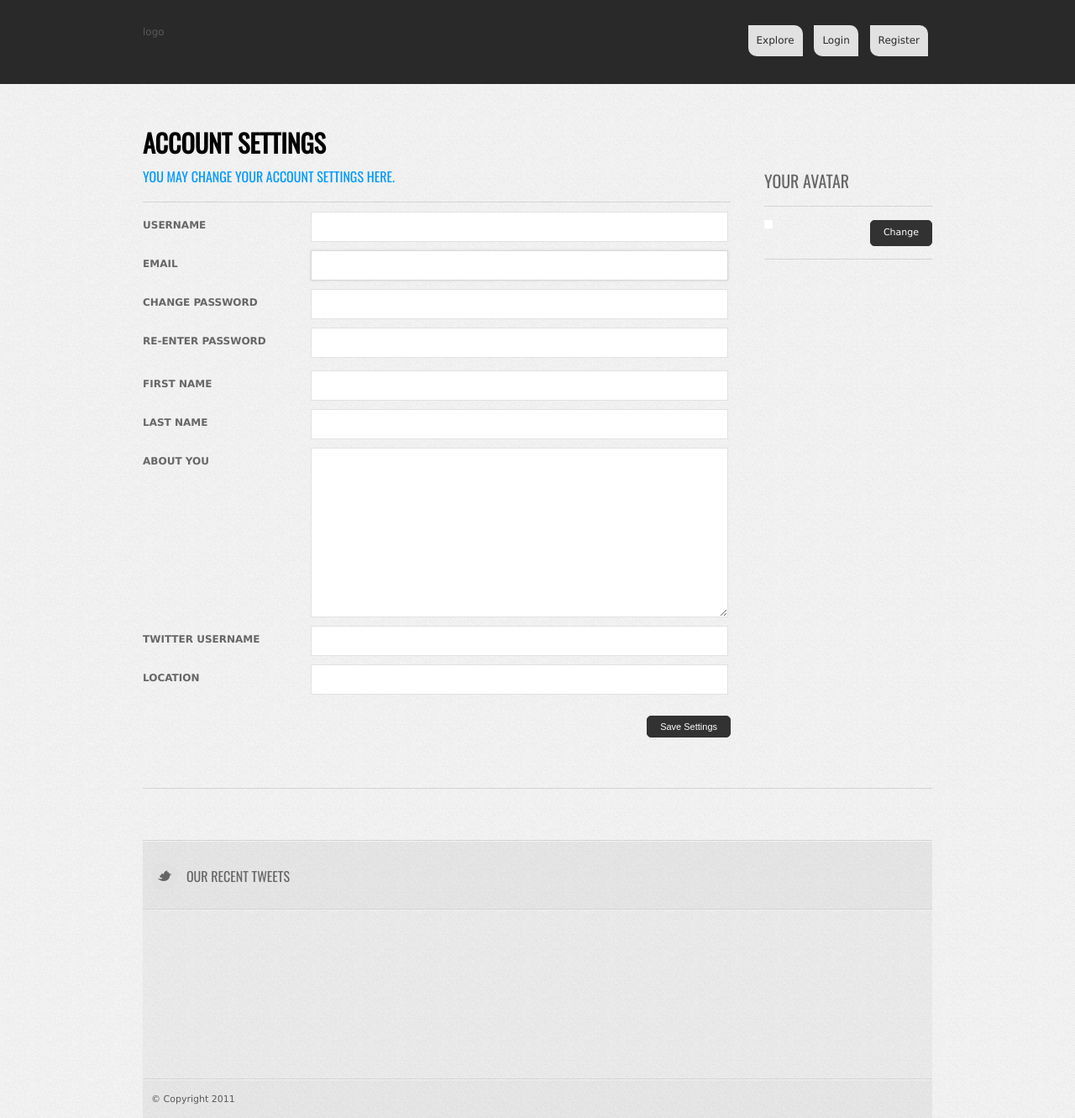
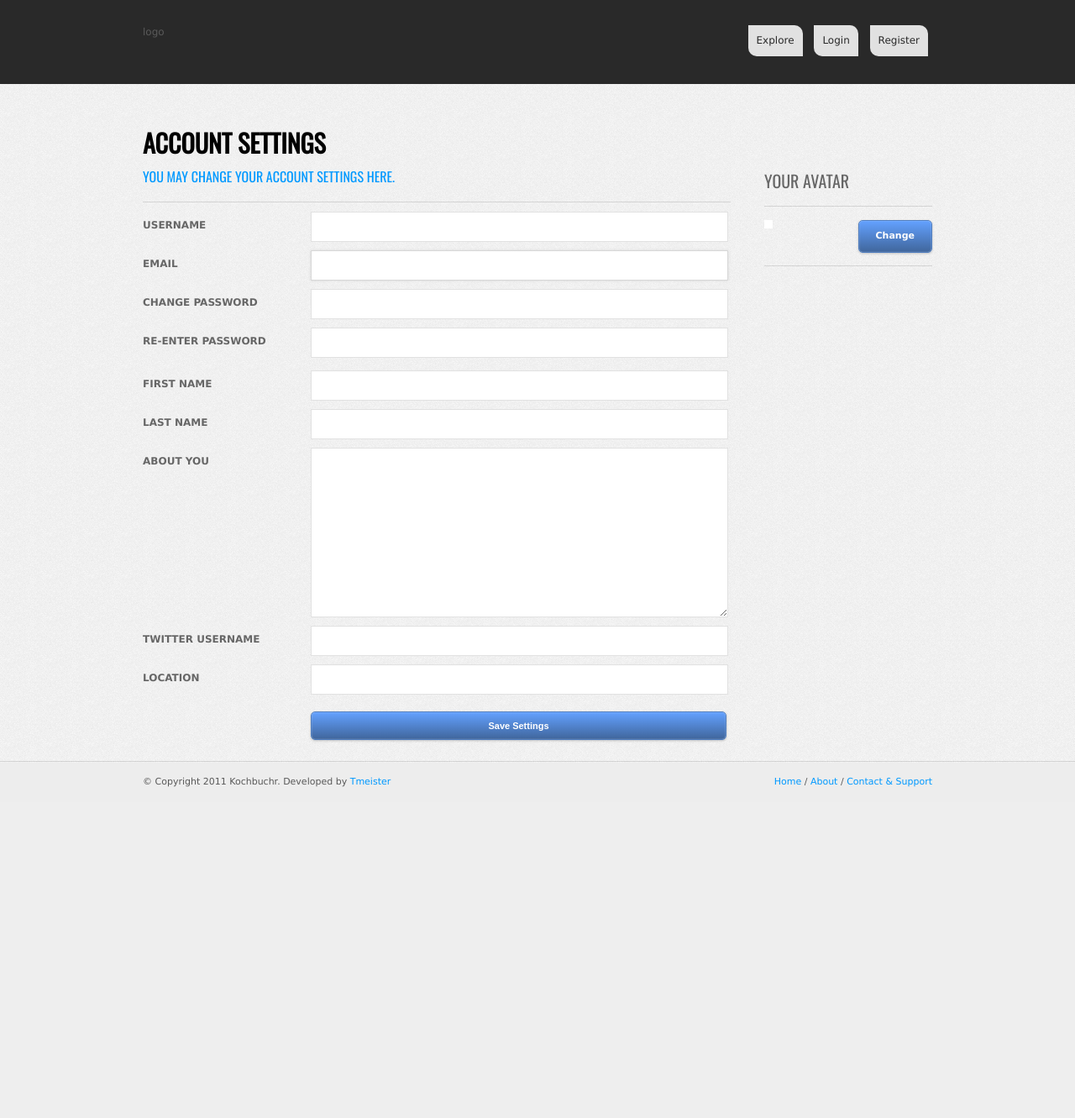
Before and after one commit to Tmeister/pykochr, a Python web app: template templates/profile.html in a window 1280 px wide. Shown: the whole page at 84% size. After the commit the page ends 937 px from the top, so only its background shows below. Run offline with Jinja, Linux system fonts and the light colour scheme; the template is opened without the code that fills it, so the values that code supplies are empty; some web fonts are replaced.

Commit message:
Friendship System and some buttons

```diff
--- a/static/css/style.css
+++ b/static/css/style.css
@@ -811,7 +811,7 @@ p.error{
 	margin-left: auto;
 	margin-right: auto;
 	min-width: 940px;
-	min-height: 940px;
+	min-height: 760px;
 	width:940px;
 	padding-left:30px;
 	padding-right:30px;
@@ -830,6 +830,15 @@ p.error{
 	padding-right:30px;
 	padding-top:30px;
 	background-color:#292929;
+	background-repeat:repeat-y;
+}
+.wrapper-footer {
+	margin-left: auto;
+	margin-right: auto;
+	min-width: 940px;
+	width:940px;
+	padding-left:30px;
+	padding-right:30px;
 	background-repeat:repeat-y;
 }
 .left {
@@ -2304,9 +2313,13 @@ li.sfHover > a > .sf-sub-indicator {
 	padding-top:7px;
 }
 .footer {
-	background-image:url('../images/footer.png');
-	height:200px;
-}
+	/*background-image:url('../images/footer.png');*/
+	background:#e8e8e8;
+}
+.full-footer-bottom{
+	background:#ededed;
+}
+
 .from-blog {
 	width:200px;
 	float:left;
@@ -2335,6 +2348,7 @@ footer .flickr {
 .full-top{
 	 background:#292929;
 }
+
 /******************************************************************************
 ** Simple Modal
 ******************************************************************************/
@@ -2756,3 +2770,90 @@ textarea { font: 11px Verdana, Arial, Helvetica, sans-serif; }
 .like:hover{background: url(../images/icons-like.png) 0 -18px no-repeat;}
 .liked{color:#EA4C85;background: url(../images/icons-like.png) 0 -36px no-repeat;}
 #uploadavatar{display:none;}
+
+.follow-button,
+.unfollow-button,
+.action-button,
+.save-button,
+.blue-button
+ {
+	color: #ffffff;
+	padding: 10px 20px;
+	text-align:center;
+	font-weight:bold;
+	font-size:11px;
+	border-radius: 5px;
+	-moz-border-radius: 5px;
+	-webkit-border-radius: 5px;
+	-moz-box-shadow:
+		0px 1px 3px rgba(000,000,000,0.2),
+		inset 0px 0px 1px rgba(255,255,255,1);
+	-webkit-box-shadow:
+		0px 1px 3px rgba(000,000,000,0.2),
+		inset 0px 0px 1px rgba(255,255,255,1);
+}
+.follow-button{
+	background: -moz-linear-gradient(
+		top,
+		#b5d24e 0%,
+		#507200);
+	background: -webkit-gradient(
+		linear, left top, left bottom,
+		from(#b5d24e),
+		to(#507200));
+	border: 1px solid #8EAD24;
+	text-shadow:
+		0px 2px 0px rgba(082,140,006,0.7),
+		0px 2px 0px rgba(255,255,255,0.3);
+}
+
+.unfollow-button{
+	background: -moz-linear-gradient(
+		top,
+		#f06666 0%,
+		#b10303);
+	background: -webkit-gradient(
+		linear, left top, left bottom,
+		from(#f06666),
+		to(#b10303));
+	border: 1px solid #b40505;
+	text-shadow:
+		0px -1px 0px rgba(97,5,23,0.7),
+		0px 1px 0px rgba(255,255,255,0.3);
+}
+.action-button{
+	background: -moz-linear-gradient(
+		top,
+		#ea4c89 0%,
+		#b03464);
+	background: -webkit-gradient(
+		linear, left top, left bottom,
+		from(#ea4c89),
+		to(#b03464));
+	border: 1px solid #bd6e8c;
+}
+.save-button{
+	background: -moz-linear-gradient(
+		top,
+		#f55929 0%,
+		#cc512b);
+	background: -webkit-gradient(
+		linear, left top, left bottom,
+		from(#f55929),
+		to(#cc512b));
+	border: 1px solid #e66943;
+	}
+
+.blue-button{
+	background: -moz-linear-gradient(
+		top,
+		#63a1ff 0%,
+		#40669c);
+	background: -webkit-gradient(
+		linear, left top, left bottom,
+		from(#63a1ff),
+		to(#40669c));
+	border: 1px solid #507ebf;
+}
+.block{display:block;}
+.form-width{width:495px;}
--- a/templates/base.html
+++ b/templates/base.html
@@ -31,35 +31,22 @@
             <!-- CONTENT BLOCK -->
             {% block content %}{%endblock%}
             <!-- END CONTENT BLOCK -->
-            <div class="one separator"></div>
             <!-- END MAIN CONTENT -->
             <!-- TWITTER -->
-            <div class="one separator"></div>
-            <div class="one notopmargin tweet">
-    			<div class="one-fourth notopmargin">
-                    <div class="small-round-icon-gray left">
-    					<div class="icon-gray-small icon99-gray"><a href="/"><img src="/static/images/1px.png" alt="" width="24px" height="24px" /></a></div>
-    				</div>
-                    <h4 class="left">Our Recent tweets</h4>
-                </div>
-                <div class="three-fourth notopmargin last">
-                	<!-- TWEET -->
-                </div>
-    		</div>
-            <!-- END TWITTER -->
-            <div class="one separator notopmargin"></div>
-            <!-- FOOTER BLOCK -->
-            <div class="one notopmargin footer"></div>
-            <!-- END FOOTER -->
-            <!-- BOTOOM LINE -->
-            <div class="one separator notopmargin"></div>
-            <div class="one bottom-line notopmargin">
-                <p class="margin15 left">© Copyright 2011</p>
-                <p class="right margin15"></p>
-            </div>
-            <!-- END BOTTOM LINE -->
             <div class="clear"></div>
         </div>
         <!-- END MAIN WRAPPER -->
+        <div class="separator"></div>
+        <div class="full-footer-bottom">
+            <div class="wrapper-footer">
+                <div class="one notopmargin">
+                    <p class="margin15 left">© Copyright 2011 Kochbuchr. Developed by <a class="link" href="http://tmeister.net" target="_blank">Tmeister</a></p>
+                    <p class="right margin15">
+                        <a class="link" href="/">Home</a> / <a class="link" href="">About</a> / <a class="link" href="">Contact &amp; Support</a>
+                    </p>
+                </div>
+                <div class="clear"></div>
+            </div>
+        </div>
     </body>
 </html>
--- a/templates/new_koch.html
+++ b/templates/new_koch.html
@@ -84,7 +84,10 @@
 			<div class="field info-box-red"><span class="koch_status"></span></div>
 			<div class="field box box-green"><span class="koch_status"></span></div>
 			<div class="clear"></div>
-			<input type="button" class="button black right" id="koch_save" value="Save Recipe">
+			<div class="input field">
+				<label for="koch_private"><h5>&nbsp;</h5></label>
+				<input type="button" class="blue-button block form-width" id="koch_save" value="Save Recipe">
+			</div>
 		</form>
 	</div>
 {% endblock %}
--- a/templates/profile.html
+++ b/templates/profile.html
@@ -92,11 +92,15 @@
 			<label for="location"><h5>Location</h5></label>
 			<input type="text" name="location" value="{{user.location}}">
 		</div>
+		<div class="clear"></div>
 		<div class="input">
 			<label for="location"><h5>&nbsp;</h5></label>
-			<input type="submit" class="button black right" value="Save Settings">
+			<input type="submit" class="blue-button block form-width" value="Save Settings">
 		</div>
+		<div class="clear"></div>
 	</form>
+	<div class="margin15"></div>
+
 {% endblock %}
 
 {% block side_content %}
@@ -106,7 +110,7 @@
 		<div class="margin15">
 			<img class="bordered-img left" src="{{avatar}}"/>
 			<div class="notopmargin" id="actionavatar">
-				<a href="#" class="notopmargin button black right" id="changeavatar">Change</a><br />
+				<a href="#" class="notopmargin blue-button right" id="changeavatar">Change</a><br />
 			</div><!-- / -->
 			<form id="uploadavatar"action="/account/change-avatar" method="post" enctype="multipart/form-data">
 				<div class="uploader white margin15">
@@ -114,9 +118,9 @@
 					<input type="button" class="button" value="Change Avatar"/>
 					<input type="file" name="photo" size="30" id="image_file"/>
 				</div>
-				<div class="margin15 rigth">
-					<a href="#" class="button black rigth margin15" id="cancelavatar">Cancel</a>
-					<a href="#" class="button black rigth margin15" id="sendavatar">Upload</a>
+				<div class="margin20 rigth">
+					<a href="#" class="unfollow-button rigth margin15" id="cancelavatar">Cancel</a>
+					<a href="#" class="blue-button rigth margin15" id="sendavatar">Upload</a>
 				</div>
 			</form>
 		</div>
```
Also changed, not shown: handlers/account.py (+70 -1 lines), handlers/koch.py (+11 -8 lines), main.py (+8 -5 lines), models.py (+30 -0 lines), static/js/custom.js (+61 -0 lines), templates/sideavatar.html (+30 -5 lines).
